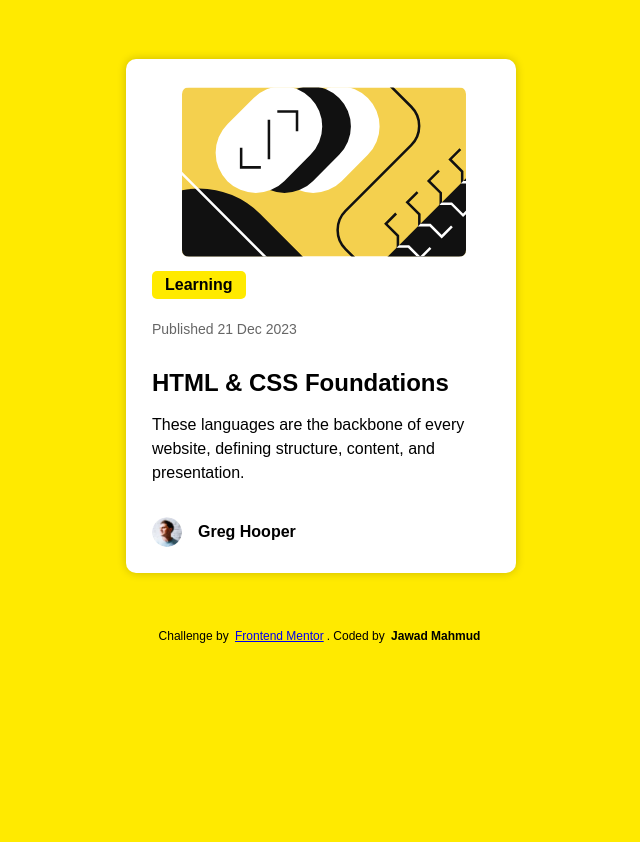
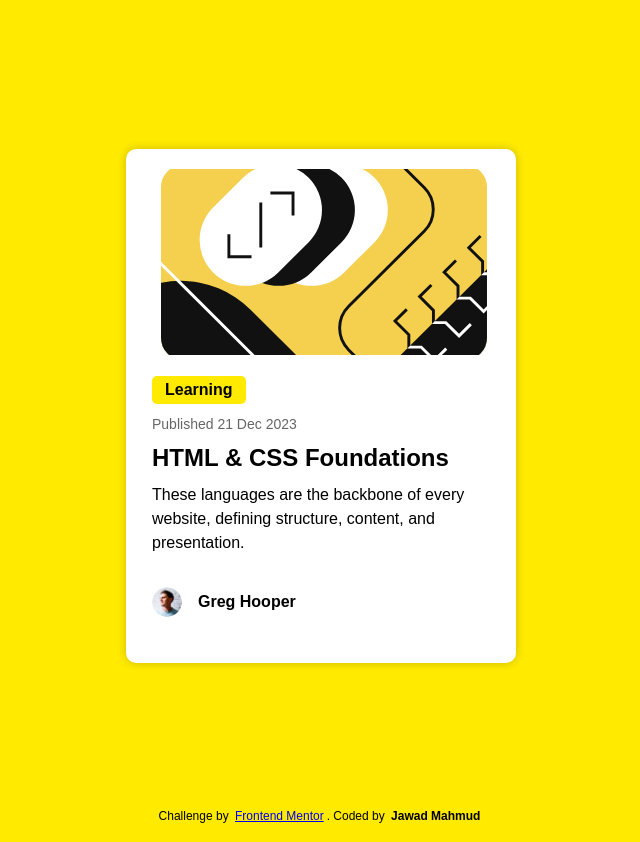
Before and after one commit to JawadM2002/blog-preview-card-frontendmentor, a plain HTML site: page index.html in a window 1280 px wide. Shown: the whole page, without its empty margins (319-959 px from the left). Before the commit the page ends 800 px from the top, so only its background shows below. Drawn offline with Linux system fonts and the light colour scheme.

Commit message:
Update styles.css
Fixed up the margin

```diff
--- a/styles.css
+++ b/styles.css
@@ -12,8 +12,8 @@ body {
   background-color: white;
   width: 350px;
   border-radius: 10px;
-  box-shadow: 0 0 10px rgba(0, 0, 0, 0.2); /* fixed black border shadow */
-  margin: 50px auto;
+  box-shadow: 0 0 10px #00000033;
+  margin: 140px auto;
   padding: 20px;
 }
 
@@ -23,21 +23,21 @@ body {
   display: flex;
   justify-content: center;
   align-items: center;
-  border-radius: 10px; /* removed 27px radius */
+  border-radius: 10px;
   overflow: hidden;
 }
 
 .card-image img {
-  height: 170px;
+  height: 195px;
   object-fit: contain;
-  border-radius: 10px; /* added border radius */
+  border-radius: 25px;
 }
 
 .card-category {
   font-size: 16px;
   font-weight: bold;
   color: #333;
-  margin-bottom: 10px;
+  margin-top: 15px;
   background-color: #ffea00;
   color: #000000;
   padding: 5px 10px;
@@ -66,6 +66,7 @@ body {
 .card-author {
   display: flex;
   align-items: center;
+  margin-bottom: 20px;
 }
 
 .card-author img {
@@ -86,7 +87,8 @@ body {
 .blog-content h2 {
   font-size: 24px;
   font-weight: bold;
-  margin-bottom: 10px;
+  margin-bottom: 5px;
+  margin-top: -20px;
 }
 
 .blog-content h2:hover {
```
